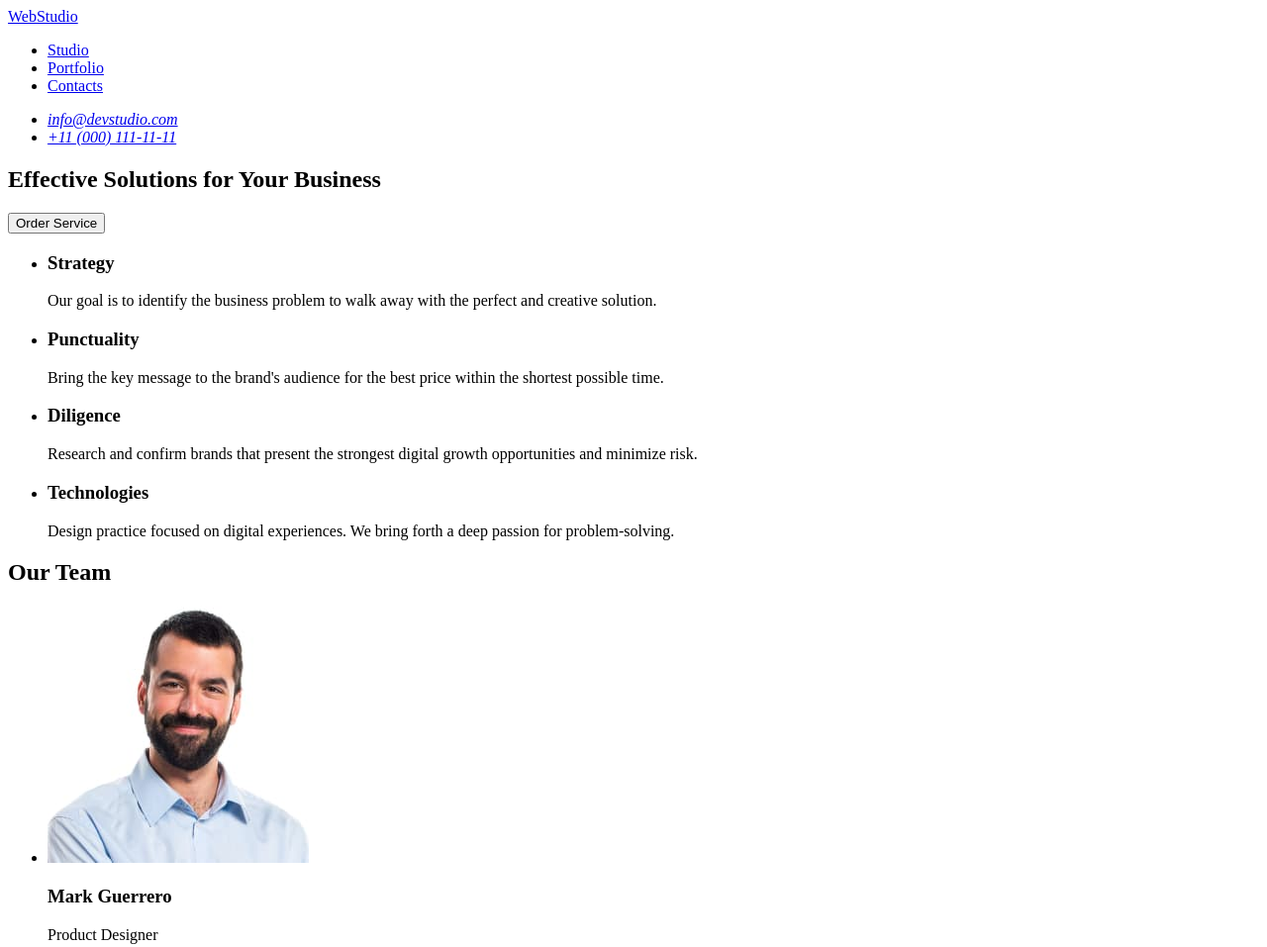
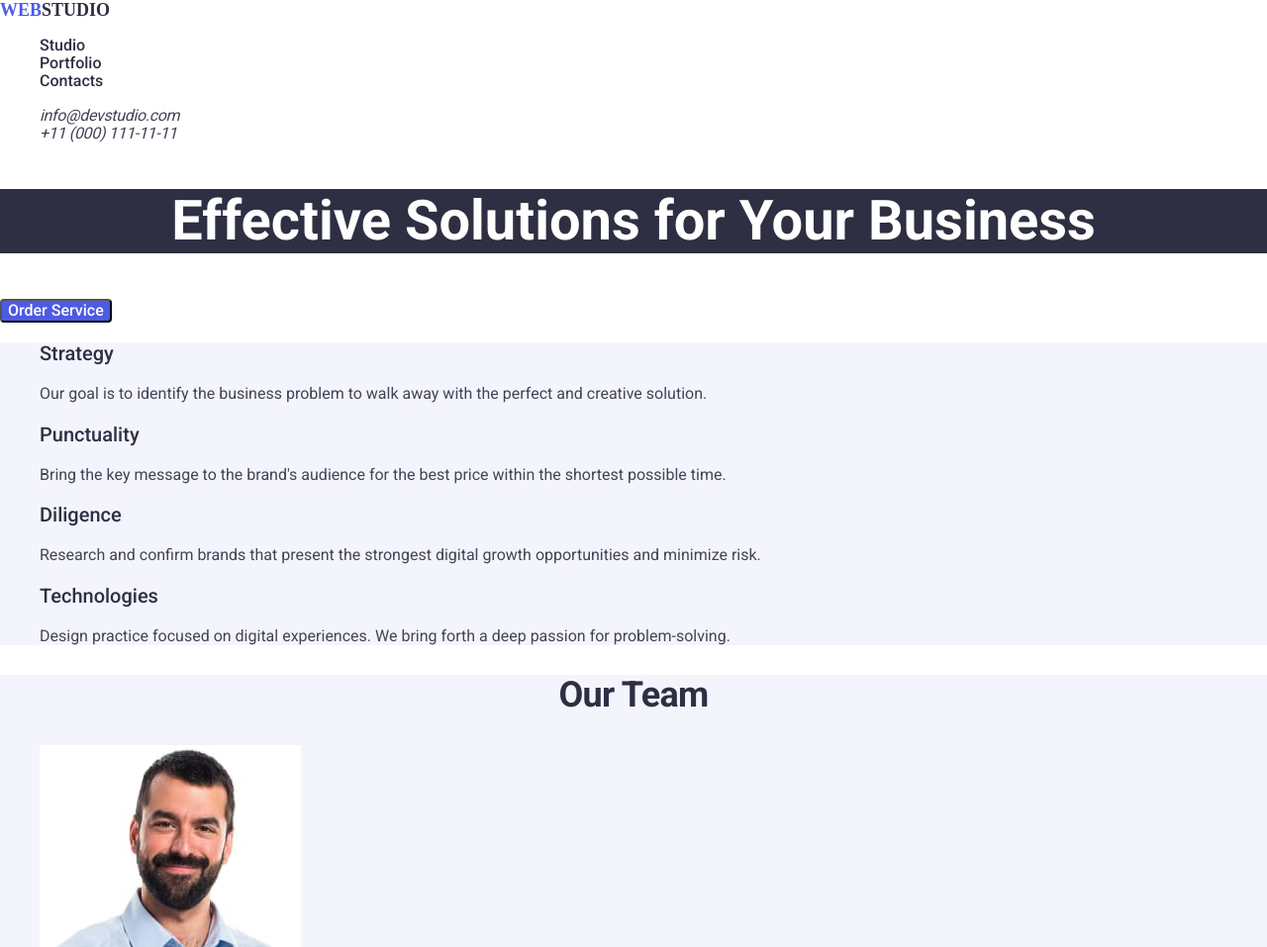
Before and after one commit to Kateryna1812/goit-markup-hw-02, a plain HTML site: page index.html in a window 1280 px wide. Shown: the top 957 px of the page at 99% size. Drawn offline with nearby package versions, Linux system fonts and the light colour scheme.

Commit message:
index.html.hw.2

```diff
--- /dev/null
+++ b/css/styles.css
@@ -0,0 +1,205 @@
+body {
+    font-family: 'Roboto', sans-serif;
+    background-color: #FFFFFF;
+}
+
+ul {
+    list-style: none;
+}
+
+a {
+    text-decoration: none;
+}
+
+.visually-hidden {
+    position: absolute;
+    width: 1px;
+    height: 1px;
+    margin: -1px;
+    border: 0;
+    padding: 0;
+    white-space: nowrap;
+    clip-path: inset(100%);
+    clip: rect(0 0 0 0);
+    overflow: hidden;
+}
+
+
+.header-web-logo  {
+    color: var(--IRIS, #4D5AE5);
+    font-family: Raleway;
+    font-size: 18px;
+    font-style: normal;
+    font-weight: 700;
+    line-height: 1,16;
+    letter-spacing: -3;
+    text-transform: uppercase;
+}
+
+.header-web-link  {
+    color: #2E2F42;
+    font-family: Raleway;
+    font-size: 18px;
+    font-weight: 700;
+    line-height: 1,16;
+    letter-spacing: -3;
+    text-transform: uppercase;
+}
+
+
+
+.header-menu-item {
+    font-style: normal;
+}
+
+.header-menu-link {
+    color: var(--NAVY-BLUE, #2E2F42);
+    font-family: Roboto;
+    font-size: 16px;
+    font-style: normal;
+    font-weight: 500;
+    line-height: 1,50;
+    letter-spacing: -2;
+}
+.header-menu-link:hover {
+color: #4D5AE5;
+}
+.header-menu-link:focus {
+color: #4D5AE5;
+}
+
+
+.header-address-link {
+    color: var(--SLATE, #434455);
+        font-family: Roboto;
+        font-size: 16px;
+        font-weight: 400;
+        line-height: 1,5;
+        letter-spacing: -0.02em;
+}
+
+.header-address-link:hover {
+    color: #404BBF
+}
+
+.header-address-link:focus {
+    color: #404BBF
+}
+
+
+.hero-title {
+    color: var(--WHITE, #FFFFFF);
+    background: #2E2F42;
+        text-align: center;
+        font-size: 56px;
+        font-weight: 700;
+        line-height: 1,07;
+        letter-spacing: -62,72em;
+}
+
+
+.hero-buy-btn {
+    border-radius: 4px;
+    background: var(--IRIS, #4D5AE5);
+    color: var(--WHITE, #FFFFFF);
+    font-family: Roboto;
+        font-size: 16px;
+        font-weight: 500;
+        line-height: 1,50;
+        letter-spacing: 4;
+        cursor: pointer;
+}
+
+.hero-buy-btn: :hover{
+    color: #404BBF
+}
+
+.hero-buy-btn: :focus {
+    color: #404BBF
+}
+
+.info {
+    background-color: #F4F4FD;
+}
+
+
+
+.info-subtitle {
+    color: var(--NAVY-BLUE, #2E2F42);
+    font-size: 20px;
+    font-weight: 500;
+    line-height: 1,20;
+    letter-spacing: 0,02;
+}
+
+.info-item-text {
+    color: var(--SLATE, #434455);
+        font-size: 16px;
+        font-weight: 400;
+        line-height: 1,5;
+        letter-spacing: -0.2;
+}
+
+.our-portfolio {
+    background: var(--CLOUD, #F4F4FD);
+}
+
+.portfolio-title {
+    color: var(--NAVY-BLUE, #2E2F42);
+        text-align: center;
+        font-size: 36px;
+        font-weight: 700;
+        line-height: 1,11;
+        letter-spacing: -0.02em;
+        text-transform: capitalize;
+}
+
+
+.portfolio-img {
+    background: url(<path-to-image>),
+     lightgray -97.034px -0.927px / 181.897% 251.37%
+     no-repeat;
+}
+
+.portfolio-subtitle {
+    color: var(--NAVY-BLUE, #2E2F42);
+        text-align: center;
+        font-size: 20px;
+        font-weight: 500;
+        line-height: 1,2;
+        letter-spacing: -0.02em;
+}
+
+.portfolio-text {
+    color: var(--SLATE, #434455);
+        text-align: center;
+        font-size: 16px;
+        font-weight: 400;
+        line-height: 1,5;
+        letter-spacing: -0.02em;
+}
+
+.footer-web-logo {
+    color: var(--IRIS, #4D5AE5);
+        font-family: Raleway;
+        font-size: 18px;
+        font-style: normal;
+        font-weight: 700;
+        line-height: 1, 16;
+        letter-spacing: -3;
+        text-transform: uppercase;
+}
+
+.footer-web-link {
+    color: #F4F4FD;
+        font-family: Raleway;
+        font-size: 18px;
+        font-weight: 700;
+        line-height: 1, 16;
+        letter-spacing: -3;
+        text-transform: uppercase;
+}
+
+.footer {
+background: var(--NAVY-BLUE, #2E2F42);
+}
--- a/index.html
+++ b/index.html
@@ -3,81 +3,86 @@
 <head>
     <meta charset="UTF-8">
     <meta name="viewport" content="width=device-width, initial-scale=1.0">
-    <title>Document</title>
+    <title>WebStudio</title>
+    <link rel="preconnect" href="https://fonts.googleapis.com">
+<link rel="preconnect" href="https://fonts.gstatic.com" crossorigin>
+<link href="https://fonts.googleapis.com/css2?family=Roboto:wght@400;500;700&display=swap" rel="stylesheet">
+<link rel="stylesheet" href="https://cdnjs.cloudflare.com/ajax/libs/modern-normalize/2.0.0/modern-normalize.min.css" integrity="sha512-4xo8blKMVCiXpTaLzQSLSw3KFOVPWhm/TRtuPVc4WG6kUgjH6J03IBuG7JZPkcWMxJ5huwaBpOpnwYElP/m6wg==" crossorigin="anonymous" referrerpolicy="no-referrer" />
+<link rel="stylesheet" href="./css/styles.css">
 </head>
 <body>
-    <header>
-    <nav>
-<a href="./index.html">WebStudio</a>
-<ul>
-    <li> <a href="#top">Studio</a> </li>
-    <li> <a href="#top">Portfolio</a> </li>
-    <li> <a href="#top">Contacts</a> </li>
+    <header class="header">
+    <nav class="header-navigation">
+        <a class="header-web-link" href="./index.html"><span class="header-web-logo">Web</span>Studio</a>
+<ul class="header-menu">
+    <li class="header-menu-item"> <a class="header-menu-link" href="#top">Studio</a></li>
+    <li class="header-menu-item"> <a class="header-menu-link" href="#top">Portfolio</a></li>
+    <li class="header-menu-item"> <a class="header-menu-link" href="#top">Contacts</a></li>
 </ul>
    </nav>
-<address>
-    <ul>
-     <li> <a href="mailto:info@devstudio.com">info@devstudio.com</a> </li>
-     <li> <a href="tel:+110001111111">+11 (000) 111-11-11</a> </li>
+<address class="header-address">
+    <ul class="header-address-list">
+     <li class="header-address-item"> <a class="header-address-link" href="mailto:info@devstudio.com">info@devstudio.com</a> </li>
+     <li class="header-address-item"> <a class="header-address-link" href="tel:+110001111111">+11 (000) 111-11-11</a> </li>
      </ul>
 </address>
  </header>
     <main>
-        <section>
-        <h1>Effective Solutions for Your Business</h1>
-         <button type="button" id="callbackButton">Order Service</button>
+        <section class="hero">
+        <h1 class="hero-title">Effective Solutions for Your Business</h1>
+         <button class="hero-buy-btn" type="button" id="callbackButton">Order Service</button>
         </section>
-        <section>
-            <h2 hidden>info</h2>
-           <ul>
-            <li>
-                <h3>Strategy</h3>
-                <p>Our goal is to identify the business
+        <section class="info">
+            <h2 class="visually-hidden">info</h2>
+           <ul class="info-list">
+            <li class="info-item">
+                <h3 class="info-subtitle">Strategy</h3>
+                <p class="info-item-text">Our goal is to identify the business
 problem to walk away with the perfect and creative solution.</p>
             </li>
-            <li>
-                <h3>Punctuality</h3>
-                <p>Bring the key message to the brand's audience for the best price within the shortest possible time.</p>
+            <li class="info-item" >
+                <h3 class="info-subtitle">Punctuality</h3>
+                <p class="info-item-text">Bring the key message to the brand's audience for the best price within the shortest possible time.</p>
             </li>
-            <li>
-                <h3>Diligence</h3>
-                <p>Research and confirm brands that present the strongest digital growth opportunities and minimize risk.</p>
+            <li class="info-item">
+                <h3 class="info-subtitle">Diligence</h3>
+                <p class="info-item-text">Research and confirm brands that present the strongest digital growth opportunities and minimize risk.</p>
             </li>
-            <li>
-                <h3>Technologies</h3>
-                <p>Design practice focused on digital experiences. We bring forth a deep passion for problem-solving.</p>
+            <li class="info-item">
+                <h3 class="info-subtitle">Technologies</h3>
+                <p class="info-item-text">Design practice focused on digital experiences. We bring forth a deep passion for problem-solving.</p>
             </li>
            </ul>
         </section>
-        <section>
-            <h2>Our Team</h2>
-            <ul>
-                <li>
-                    <img src="./images/img.jpg" width="264" height="260" alt="Mark Guerrero">
-                    <h3>Mark Guerrero</h3>
-                    <p>Product Designer</p>
+        <section class="our-portfolio">
+            <h2 class="portfolio-title">Our Team</h2>
+            <ul class="portfolio-list">
+                <li class="portfolio-item">
+                    <img src="./images/img.jpg" width="264" height="260" alt="Mark Guerrero" class="portfolio-img">
+                    <h3 class="portfolio-subtitle">Mark Guerrero</h3>
+                    <p class="portfolio-text">Product Designer</p>
                 </li>
-                <li>
-                    <img src="./images/img-1.jpg" width="264" height="260" alt="Tom Ford">
-                    <h3>Tom Ford</h3>
-                    <p>Frontend Developer</p>
+                <li class="portfolio-item">
+                    <img src="./images/img-1.jpg" width="264" height="260" alt="Tom Ford" class="portfolio-img">
+                    <h3 class="portfolio-subtitle">Tom Ford</h3>
+                    <p class="portfolio-text">Frontend Developer</p>
                 </li>
-                <li>
-                    <img src="./images/img-2.jpg" width="264" height="260" alt="Camila Garcia">
-                    <h3>Camila Garcia</h3>
-                    <p>Marketing</p>
+                <li class="portfolio-item">
+                    <img src="./images/img-2.jpg" width="264" height="260" alt="Camila Garcia" class="portfolio-img">
+                    <h3 class="portfolio-subtitle">Camila Garcia</h3>
+                    <p class="portfolio-text">Marketing</p>
                 </li>
-                <li>
-                    <img src="./images/img-3.jpg" width="264" height="260" alt="Daniel Wilson">
-                    <h3>Daniel Wilson</h3>
-                    <p>UI Designer</p>
+                <li class="portfolio-item">
+                    <img src="./images/img-3.jpg" width="264" height="260" alt="Daniel Wilson" class="portfolio-img">
+                    <h3 class="portfolio-subtitle">Daniel Wilson</h3>
+                    <p class="portfolio-text">UI Designer</p>
                 </li>
             </ul>
         </section>
     </main>
-    <footer>
-        <a href="./index.html">WebStudio</a>
-        <p>Increase the flow of customers and sales for your business with digital marketing & growth solutions.</p>
+    <footer class="footer">
+        <a class="footer-web-link" href="./index.html"><span class="footer-web-logo">Web</span>Studio</a>
+        <p class="footer-text">Increase the flow of customers and sales for your business with digital marketing & growth solutions.</p>
     </footer>
 </body>
 </html>
```
